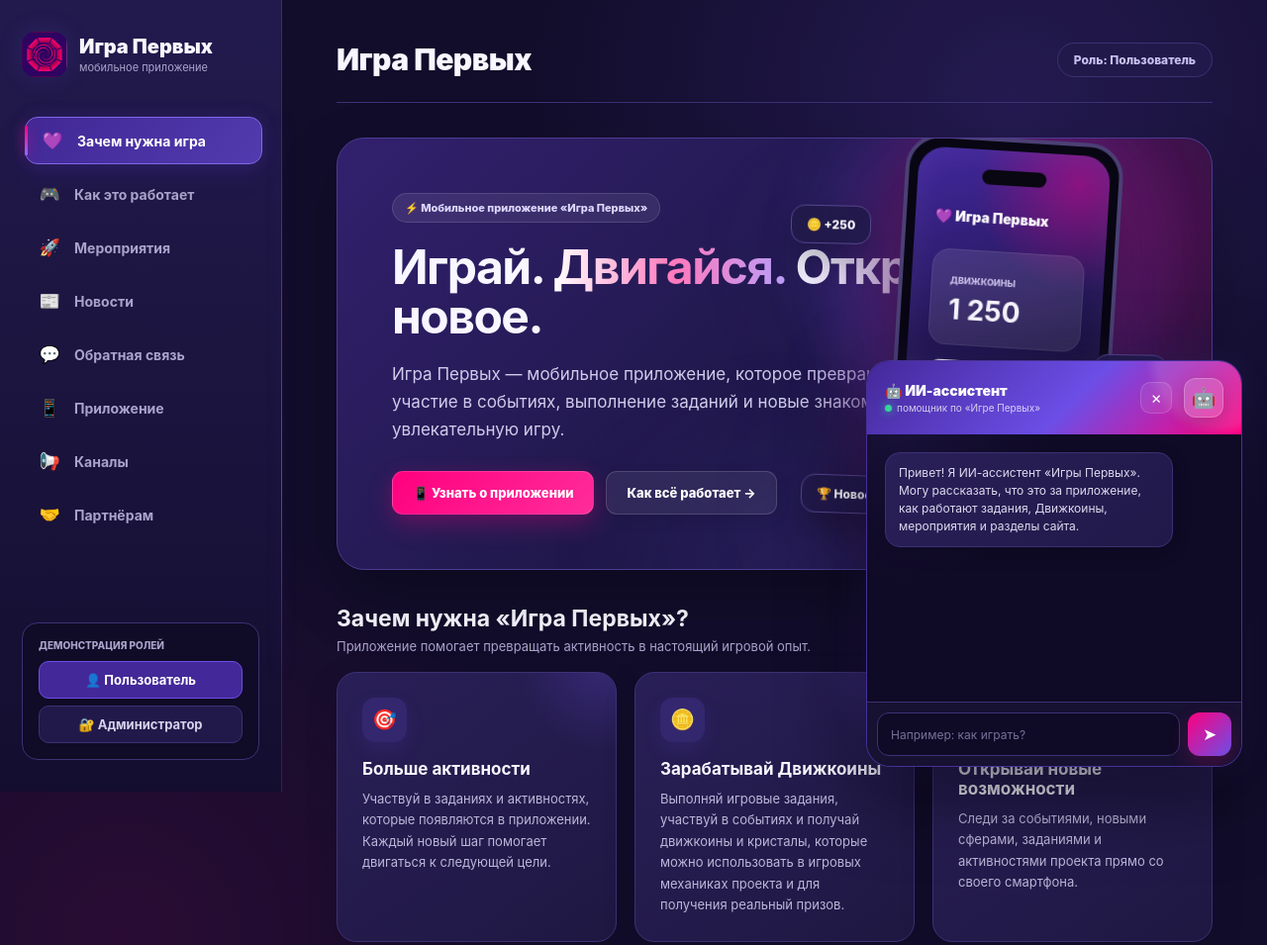
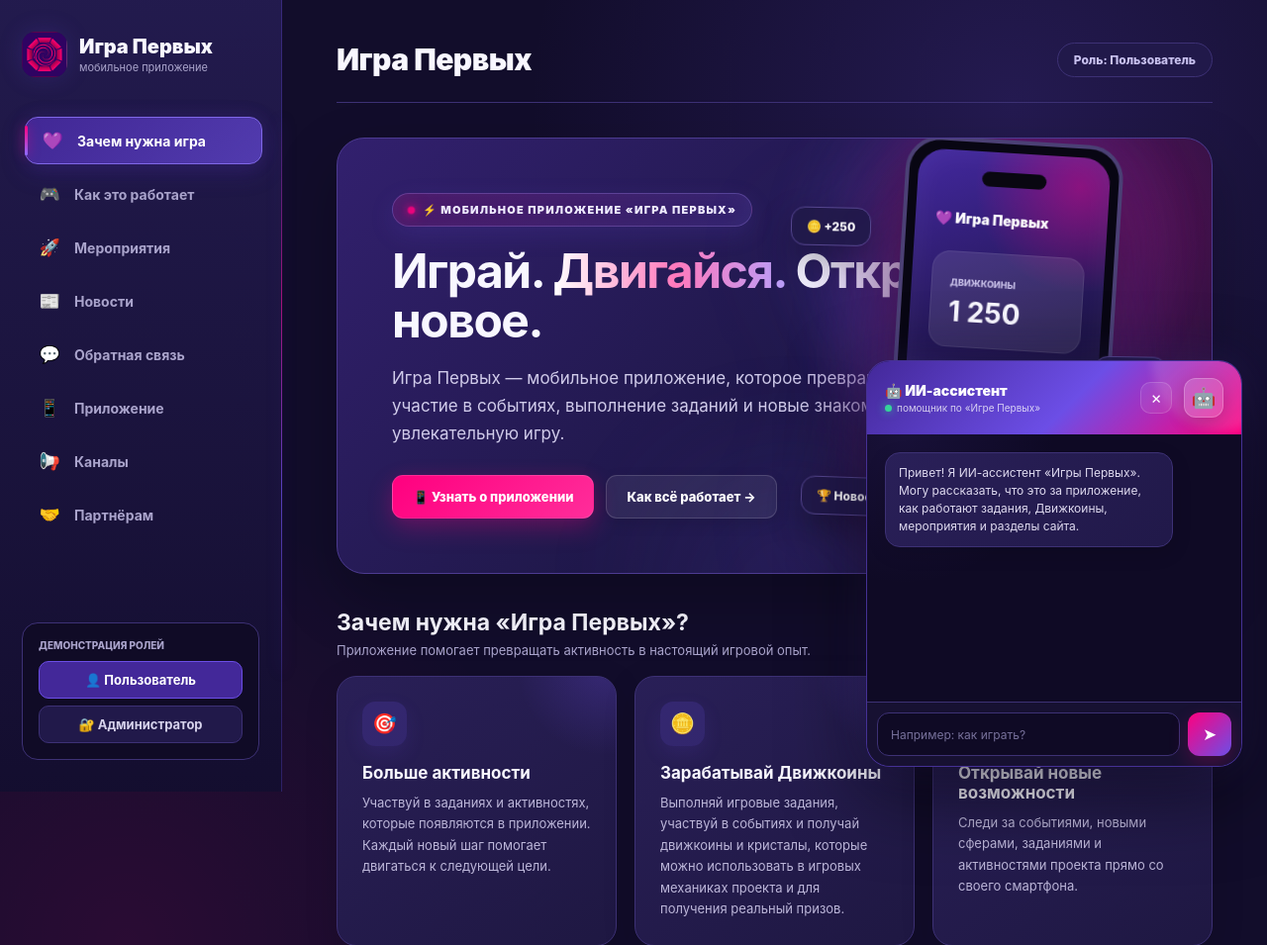
Before and after one commit to loppvolkova-bot/my-flask-website, a Flask app: page / in a window 1280 px wide. Shown: the top 955 px of the page at 99% size. Run offline with Flask 3, Linux system fonts and the light colour scheme.

Commit message:
Update index.html

```diff
--- a/templates/index.html
+++ b/templates/index.html
@@ -565,22 +565,84 @@ border-right: 1px solid rgba(108, 78, 230, 0.30);
         }
 
         .eyebrow {
-            display: inline-flex;
-
-            padding: 7px 12px;
-
-            border-radius: 20px;
-
-            background: rgba(255,255,255,0.08);
-            border: 1px solid rgba(255,255,255,0.12);
-
-            color: #ddd8ff;
-
-            font-size: 11px;
-            font-weight: 800;
-
-            margin-bottom: 20px;
-        }
+    position: relative;
+
+    display: inline-flex;
+    align-items: center;
+    gap: 8px;
+
+    padding: 9px 15px;
+
+    margin-bottom: 20px;
+
+    border-radius: 30px;
+
+    background:
+        linear-gradient(
+            135deg,
+            rgba(255, 0, 127, 0.14),
+            rgba(108, 78, 230, 0.18)
+        );
+
+    border: 1px solid rgba(180, 150, 255, 0.28);
+
+    color: #eeeaff;
+
+    font-size: 11px;
+    font-weight: 900;
+
+    letter-spacing: 1.2px;
+    text-transform: uppercase;
+
+    box-shadow:
+        0 8px 25px rgba(108, 78, 230, 0.15),
+        inset 0 0 20px rgba(255,255,255,0.03);
+
+    backdrop-filter: blur(10px);
+
+    transition:
+        transform 0.3s ease,
+        border-color 0.3s ease,
+        box-shadow 0.3s ease;
+}
+        .eyebrow::before {
+    content: "";
+
+    width: 7px;
+    height: 7px;
+
+    border-radius: 50%;
+
+    background: #ff007f;
+
+    box-shadow:
+        0 0 8px #ff007f,
+        0 0 18px rgba(255, 0, 127, 0.7);
+
+    animation: eyebrowPulse 2s ease-in-out infinite;
+}
+
+.eyebrow:hover {
+    transform: translateY(-2px);
+
+    border-color: rgba(255, 121, 188, 0.55);
+
+    box-shadow:
+        0 10px 30px rgba(255, 0, 127, 0.18),
+        0 0 25px rgba(108, 78, 230, 0.18);
+}
+
+@keyframes eyebrowPulse {
+    0%, 100% {
+        opacity: 0.65;
+        transform: scale(0.85);
+    }
+
+    50% {
+        opacity: 1;
+        transform: scale(1.15);
+    }
+}
 
         .hero h2 {
             margin: 0 0 18px;
```
